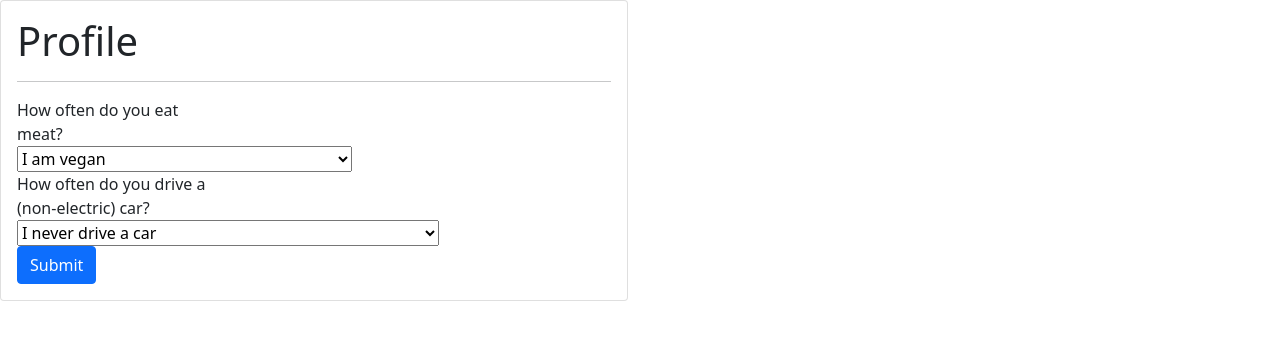
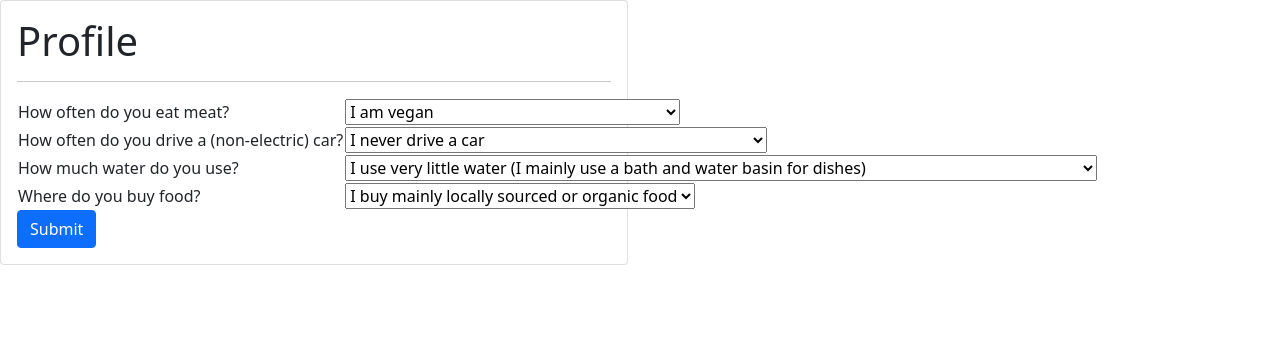
Before and after one commit to bmaguire5300/hci-project, a Django app: page /profile/ in a window 1280 px wide. Shown: the top 340 px of the page. Run offline with Django 3.2, Linux system fonts and the light colour scheme; the visitor is signed in with stand-in values (Sample User, id 1); data comes from the database, SQL or seed files in the repository.

Commit message:
added additional questions in profile questionnaire

```diff
--- a/tracker/models.py
+++ b/tracker/models.py
@@ -67,6 +67,8 @@ class User(AbstractBaseUser, PermissionsMixin):
     is_active = models.BooleanField(default=True)
     meat_mult = models.IntegerField(null=True)
     car_mult = models.IntegerField(null=True)
+    water_mult = models.IntegerField(null=True)
+    foodsource_mult = models.IntegerField(null=True)
     total_points = models.IntegerField(null=True)
     group = models.ForeignKey(Group, null=True, on_delete=models.SET_NULL)
 
--- a/tracker/templates/profile.html
+++ b/tracker/templates/profile.html
@@ -4,14 +4,16 @@
     <div class="col-sm-6">
       <div class="card">
         <div class="card-body">
+            <h1>Profile</h1>
+            <hr />
           <form action="/updateProfile/" method="POST">
             {% csrf_token %}
 
-            <h1>Profile</h1>
-            <hr />
-
+            <table>
+                <tr>
+                    <td>How often do you eat meat?</td>
+                    <td>
                         <div class="custom-select" style="width:200px;">
-                How often do you eat meat?
                             <select name="diet">
                                 {% if diet == 0 %}
                                 <option selected="selected" value="0">I am vegan</option>
@@ -38,35 +40,93 @@
                                 {% endif %}
                             </select>
                         </div>
+                    </td>
 
+                </tr>
+
+                <tr>
+                    <td>How often do you drive a (non-electric) car?</td>
+                    <td>
                         <div class="custom-select" style="width:200px;">
-                How often do you drive a (non-electric) car?
+
                             <select name="car">
-                    {% if diet == 0 %}
+                                {% if car == 0 %}
                                 <option selected="selected" value="0">I never drive a car</option>
                                 {% else %}
                                 <option value="0">I never drive a car</option>
                                 {% endif %}
 
-                    {% if diet == 1 %}
+                                {% if car == 1 %}
                                 <option selected="selected" value="1">I occasionally drive (less than 2 days a week)</option>
                                 {% else %}
                                 <option value="1">I occasionally drive (less than 2 days a week)</option>
                                 {% endif %}
 
-                    {% if diet == 2 %}
+                                {% if car == 2 %}
                                 <option selected="selected" value="2">I drive routinely (practically everyday)</option>
                                 {% else %}
                                 <option value="2">I drive routinely (practically everyday)</option>
                                 {% endif %}
 
-                    {% if diet == 3 %}
+                                {% if car == 3 %}
                                 <option selected="selected" value="3">I drive multiple times a day (more than 2 times a day)</option>
                                 {% else %}
                                 <option value="3">I drive multiple times a day (more than 2 times a day)</option>
                                 {% endif %}
                             </select>
                         </div>
+                    </td>
+                </tr>
+
+                <tr>
+                    <td>How much water do you use?</td>
+                    <td>
+                        <div class="custom-select" style="width:200px;">
+                            <select name="water">
+                                {% if water == 0 %}
+                                <option selected="selected" value="0">I use very little water (I mainly use a bath and water basin for dishes)</option>
+                                {% else %}
+                                <option value="0">I use very little water (I mainly use a bath and water basin for dishes)</option>
+                                {% endif %}
+
+                                {% if water == 1 %}
+                                <option selected="selected" value="1">I use a modest amount of water (short showers and turn taps off when not in use)</option>
+                                {% else %}
+                                <option value="1">I use a modest amount of water (short showers and turn taps off when not in use)</option>
+                                {% endif %}
+
+                                {% if water == 2 %}
+                                <option selected="selected" value="2">I use a lot of water (long showers and sometime leave my tap running for excessive time periods)</option>
+                                {% else %}
+                                <option value="2">I use a lot of water (long showers and sometime leave my tap running for excessive time periods)</option>
+                                {% endif %}
+                            </select>
+                        </div>
+                    </td>
+                </tr>
+
+                <tr>
+                    <td>Where do you buy food?</td>
+                    <td>
+                        <div class="custom-select" style="width:200px;">
+                            <select name="foodsource">
+                                {% if foodsource == 0 %}
+                                <option selected="selected" value="0">I buy mainly locally sourced or organic food</option>
+                                {% else %}
+                                <option value="0">I buy mainly locally sourced or organic food</option>
+                                {% endif %}
+
+                                {% if foodsource == 1 %}
+                                <option selected="selected" value="1">I buy mainly factory produced food</option>
+                                {% else %}
+                                <option value="1">I buy mainly factory produced food</option>
+                                {% endif %}
+                            </select>
+                        </div>
+                    </td>
+                </tr>
+
+            </table>
 
             <button type="submit" class="btn btn-primary" value="Submit">
               Submit
--- a/tracker/views.py
+++ b/tracker/views.py
@@ -40,6 +40,9 @@ def profile(request):
     user = User.objects.get(id=request.user.id)
     context_dict = {}
     context_dict['diet'] = user.meat_mult
+    context_dict['car'] = user.car_mult
+    context_dict['water'] = user.water_mult
+    context_dict['foodsource'] = user.foodsource_mult
 
     return render(request, 'profile.html', context=context_dict)
 
@@ -63,11 +66,8 @@ def update_profile(request):
         user = User.objects.get(id=request.user.id)
         user.meat_mult = request.POST.get('diet', '')
         user.car_mult = request.POST.get('car', '')
+        user.water_mult = request.POST.get('water', '')
+        user.foodsource_mult = request.POST.get('foodsource', '')
         user.save()
-        print(user.meat_mult)
-        print(user.car_mult)
 
-    user = User.objects.get(id=request.user.id)
-    context_dict = {}
-    context_dict['diet'] = user.meat_mult
-    return render(request, 'profile.html', context=context_dict)
+    return profile(request)
```
Lines whose indentation alone changed are shown as unchanged.
